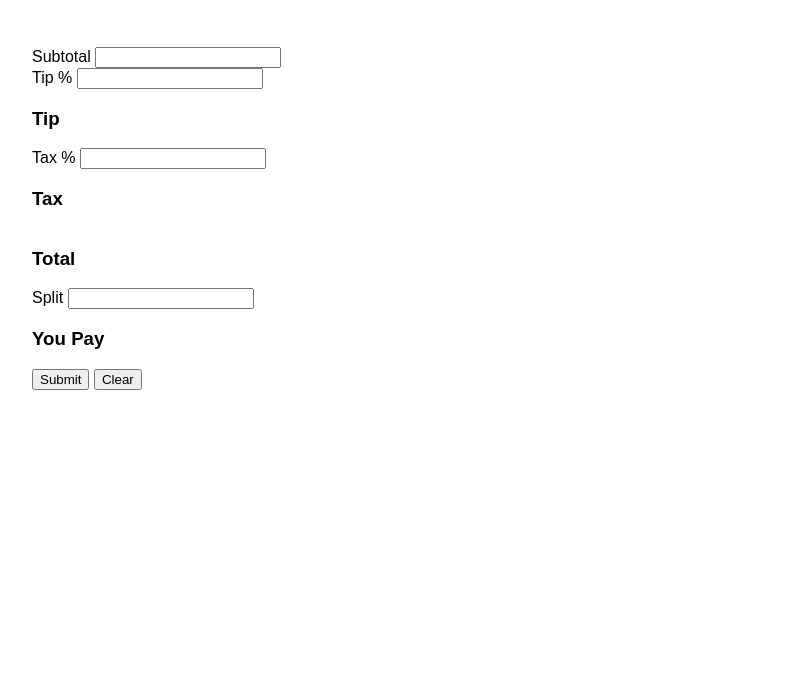
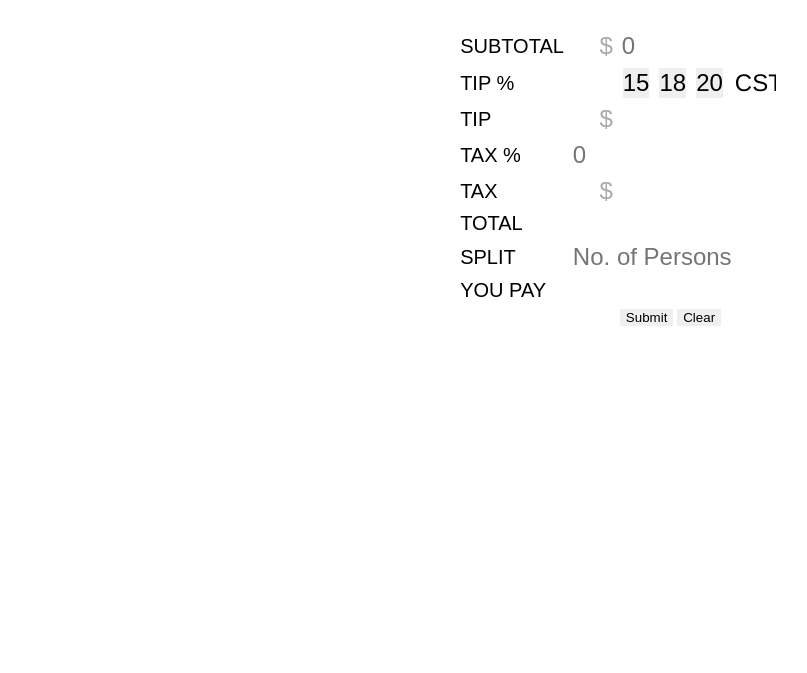
Before and after one commit to mercedechen/dd, a plain HTML site: page index.html in a window 1280 px wide. Shown: the part 127-800 px from the top of the page, without its empty margins (11-818 px from the left). Drawn offline with Linux system fonts and the light colour scheme.

Commit message:
Updated styles for form

```diff
--- a/index.html
+++ b/index.html
@@ -8,31 +8,43 @@
   <script src="index.js" defer></script>
 </head>
 <body>
-  <h1>Dine&Divide</h1> <!-- Change to logo png-->
+  <h1>Dine<span id="logo-symbol">&</span>Divide</h1> <!-- Change to logo png-->
   <hr>
   <h2>Dine together. Divide smarter.</h2>
   <form>
-    <div>
-      <label for="subtotal">Subtotal</label>
-      <input type="number" id="subtotal">
+    <label for="subtotal">Subtotal</label>
+    <span id="currency-symbol">$</span>
+    <input type="number" id="subtotal" name="subtotal" placeholder="0" inputmode="decimal" step="0.01" min="0">
+
+    <label for="tip-rate">Tip %</label>
+    <div id="rates">
+      <button>15</button>
+      <button>18</button>
+      <button>20</button>
+      <input type="number" id="tip-rate" name="tip-rate" placeholder="CSTM" inputmode="numeric" min="0">
     </div>
-    <div>
-      <label for="tiprate">Tip %</label>
-      <input type="number" id="tiprate">
-    </div>
-    <h3>Tip</h3>
-    <div>
-      <label for="taxrate">Tax %</label>
-      <input type="number" id="taxrate">
-    </div>
-    <h3>Tax</h3>
+
+    <h3 id="tip">Tip</h3>
+    <span id="currency-symbol">$</span>
+    <p id="tip-amt"></p>
+
+    <label for="tax-rate">Tax %</label>
+    <input type="number" id="tax-rate" name="tax-rate" placeholder="0" inputmode="numeric" min="0">
+
+    <h3 id="tax">Tax</h3>
+    <span id="currency-symbol">$</span>
+    <p id="tax-amt"></p>
+
     <h3>Total</h3>
-    <div>
-      <label for="split">Split</label>
-      <input type="number" id="split">
-    </div>
+    <p id="total-amt"></p>
+
+    <label for="split">Split</label>
+    <input type="number" id="split" name="split" placeholder="No. of Persons" min="2">
+
     <h3>You Pay</h3>
-    <div>
+    <p id="payment"></p>
+
+    <div id="form-opt">
       <button>Submit</button>
       <button>Clear</button>
     </div>
--- a/styles.css
+++ b/styles.css
@@ -1,34 +1,134 @@
 body {
   font-family: Arial, Helvetica, sans-serif;
+  display: flex;
+  flex-direction: column;
+  justify-content: center;
+  align-items: center;
+  margin: 0;
+  padding: 50px 35px;
+  font-size: 14px;
 }
 
 h1 {
   font-size: 40px;
   text-transform: uppercase;
-  margin: 50px 0 0 0;
+  font-weight: 600;
+  margin: 0;
   padding: 0;
-    text-align: center;
+  text-align: center;
+}
+
+#logo-symbol {
+  font-weight: 300;
 }
 
 hr {
   width: 190px;
 }
 
+h2, h3 {
+  font-weight: 300;
+  margin: 0;
+}
+
 h2 {
   font-size: 10px;
   text-transform: uppercase;
-  font-weight: 300;
   font-style: italic;
-  margin: 0 0 50px 0;
   text-align: center;
 }
 
+h3 {
+  text-transform: uppercase;
+}
+
+h3, label {
+  font-size: 20px;
+}
+
 form {
-  display: flex;
-  flex-direction: column;
-  margin: 0 35px;
+  display: grid;
+  grid-template-columns: 1fr 42px 178px;
+  align-items: center;
+  margin: 36px 0 0 0;
+  gap: 7px;
+}
+
+label {
+  text-transform: uppercase;
+}
+
+#currency-symbol {
+  display: block;
+  color: #AAAAAA;
+  padding: 0;
+  font-size: 24px;
+  text-align: right;
 }
 
 input {
-  width: 178px;
+  font-size: 24px;
+  border: none;
 }
+
+#rates {
+  grid-area: 2/2/3/4;
+  display: flex;
+  justify-content: right;
+
+}
+
+#rates button {
+  padding: 0;
+  border: none;
+  margin: 0 5px;
+  font-size: 24px;
+}
+
+#tip {
+  grid-area: 3/1/4/2;
+}
+
+#tip-rate {
+  width: 56px;
+  font-family: 'Franklin Gothic Medium', 'Arial Narrow', Arial, sans-serif;
+  border: none;
+  margin: 0 5px;
+}
+
+#tip-rate::placeholder {
+  color: #000000;
+}
+
+p {
+  font-size: 24px;
+  margin: 0;
+}
+
+#tax-rate {
+  grid-area: 4/2/5/4;
+}
+
+#tax {
+  grid-area: 5/1/6/2;
+}
+
+#total-amt {
+  grid-area: 6/2/7/4;
+}
+
+#split {
+  grid-area: 7/2/8/4;
+}
+
+#payment {
+  grid-area: 8/2/9/4;
+}
+
+#form-opt {
+  grid-area: 9/3/10/4;
+}
+
+button {
+  border: none;
+}
```
